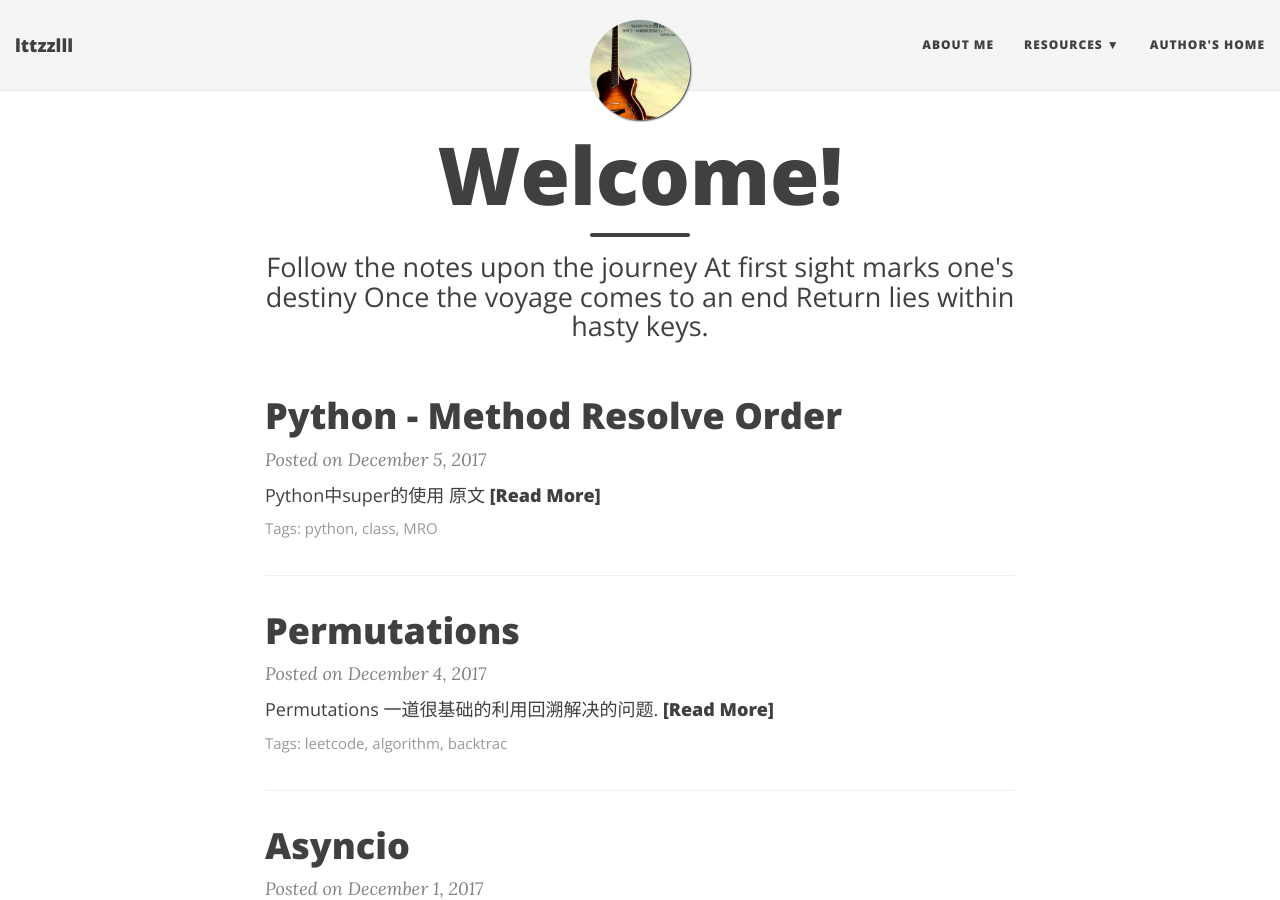
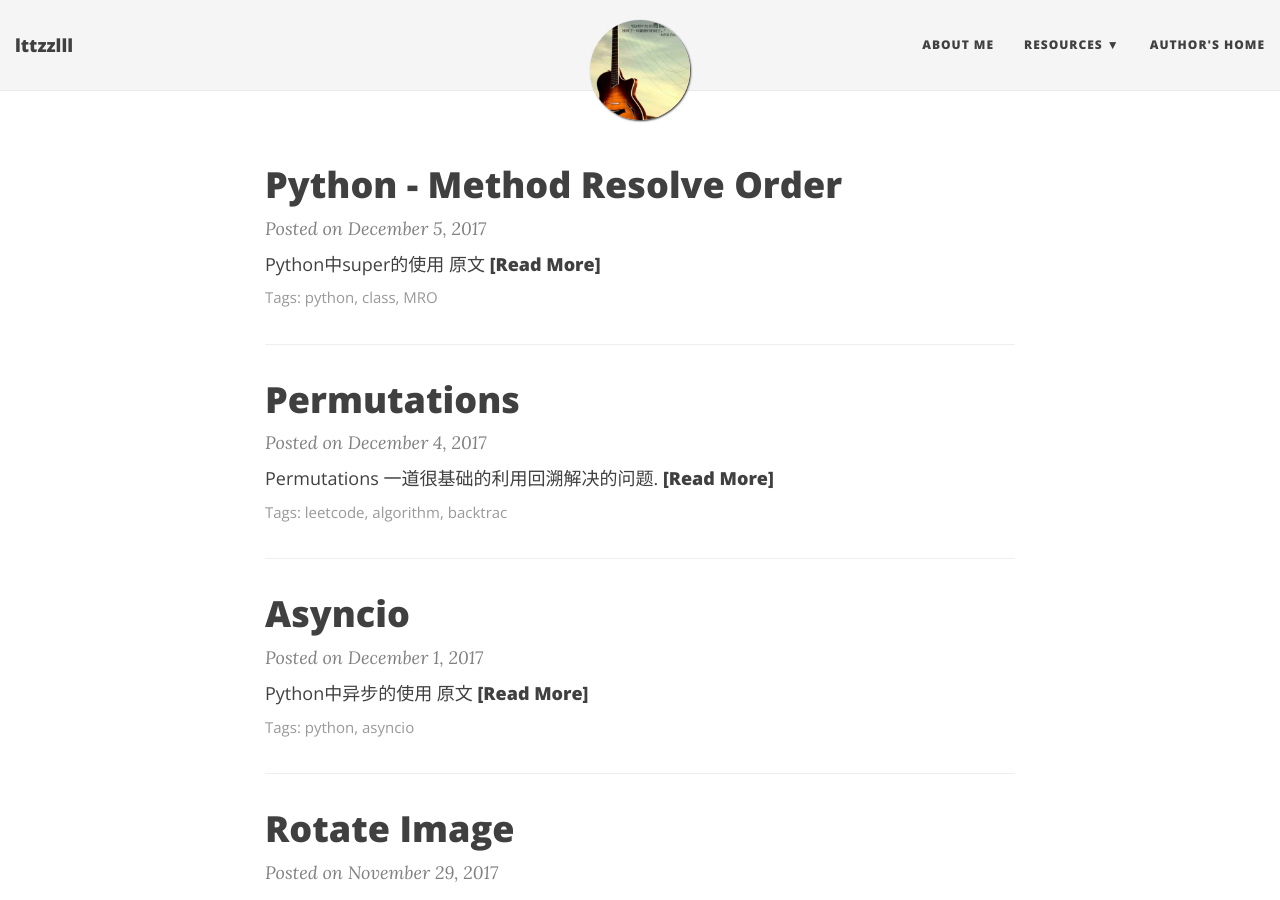
Before and after one commit to lttzzlll/lttzzlll, a Jekyll site: the page built from index.html, in a window 1280 px wide and 900 px high. Built offline with Jekyll 4.4.1, drawn with Linux system fonts in a browser that asks for light colours; nearby versions of some CDN libraries; the list of posts is cut into pages by our own code; some of the changed lines change nothing that is shown.

Commit message:
index.html

```diff
--- a/index.html
+++ b/index.html
@@ -1,7 +1,7 @@
 ---
 layout: page
-title: Welcome!
-subtitle: Follow the notes upon the journey At first sight marks one's destiny Once the voyage comes to an end Return lies within hasty keys.
+{% comment %} title: Welcome! {% endcomment %}
+{% comment %} subtitle: Follow the notes upon the journey At first sight marks one's destiny Once the voyage comes to an end Return lies within hasty keys. {% endcomment %}
 use-site-title: true
 ---
 
```
